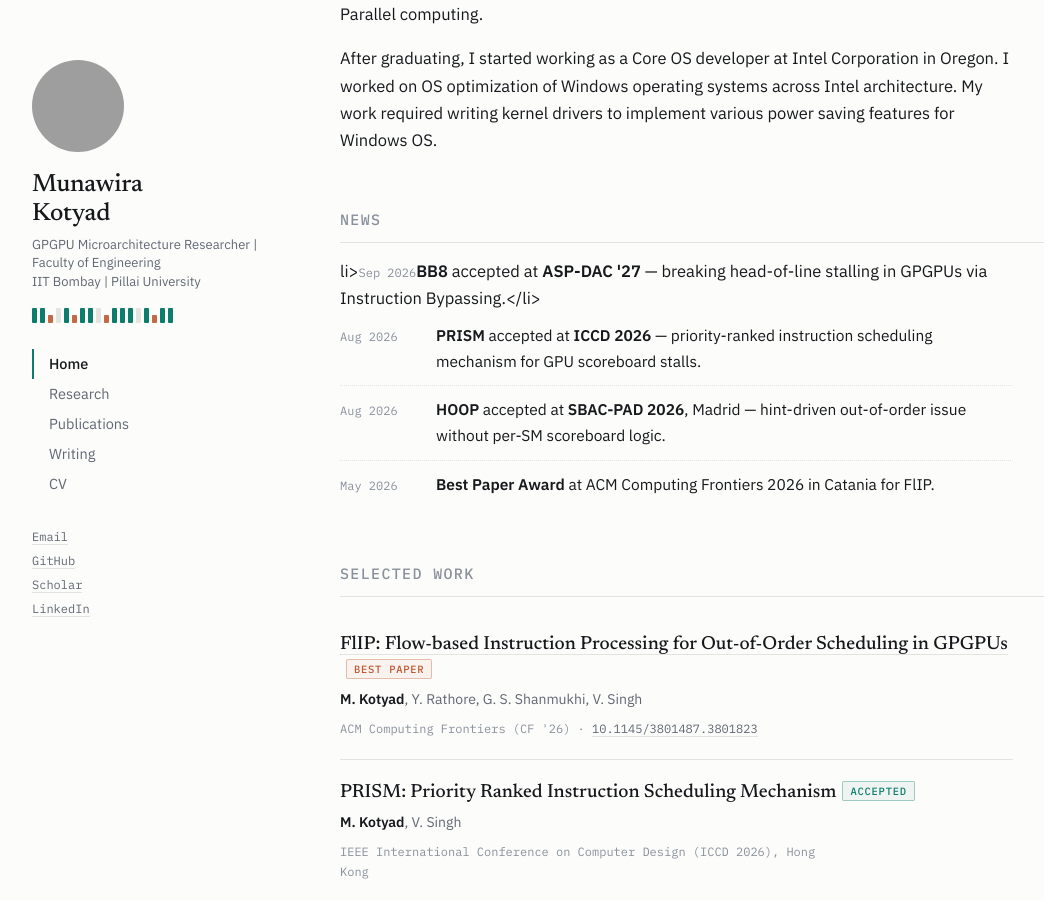
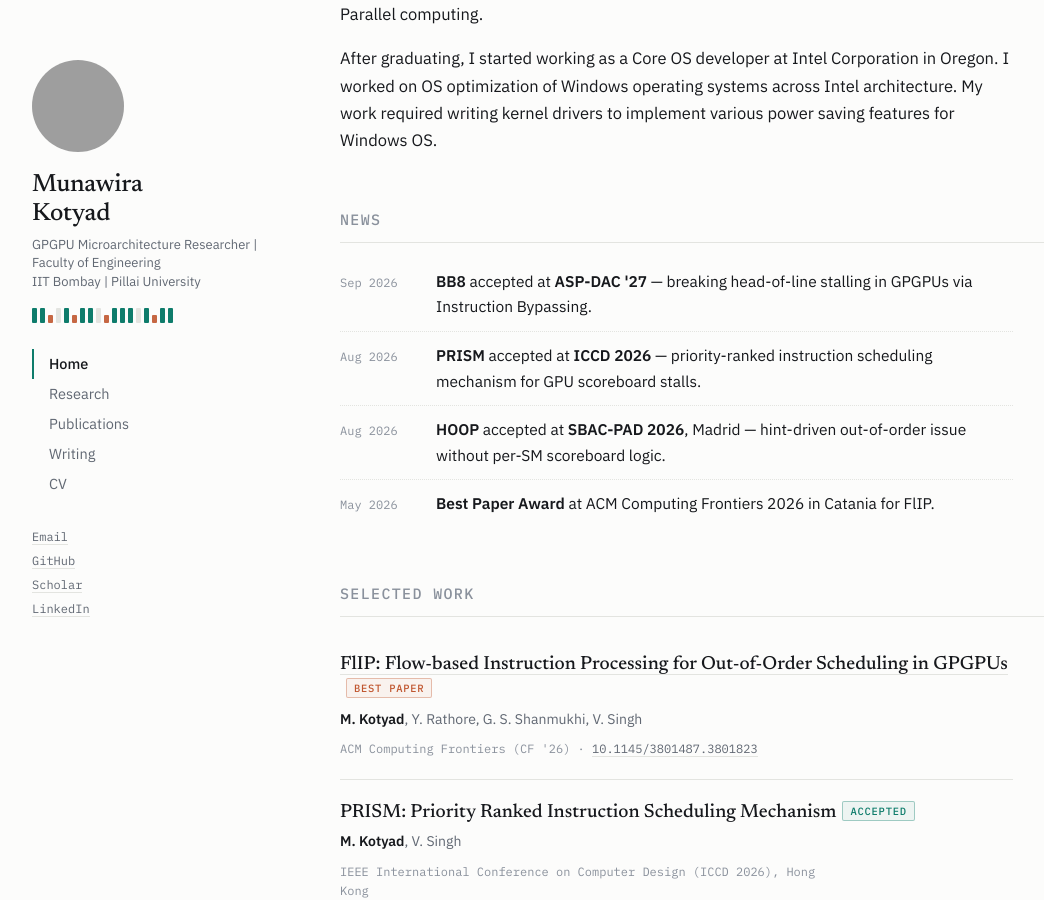
Before and after one commit to munawira/munawira.github.io, a Jekyll site: the page built from index.md, in a window 1280 px wide and 900 px high, scrolled down 543 px. Shown: the whole window, without its empty margins (76-1120 px from the left). Built offline with Jekyll 4.4.1, drawn with Linux system fonts in a browser that asks for light colours; grey boxes are pictures that could not be loaded.

```diff
--- a/index.md
+++ b/index.md
@@ -21,7 +21,7 @@ After graduating, I started working as a Core OS developer at Intel Corporation
 ## News
 
 <ul class="news">
-  li><time>Sep 2026</time><span><strong>BB8</strong> accepted at <strong>ASP-DAC '27</strong> — breaking head-of-line stalling in GPGPUs via Instruction Bypassing.</span></li>
+  <li><time>Sep 2026</time><span><strong>BB8</strong> accepted at <strong>ASP-DAC '27</strong> — breaking head-of-line stalling in GPGPUs via Instruction Bypassing.</span></li>
   <li><time>Aug 2026</time><span><strong>PRISM</strong> accepted at <strong>ICCD 2026</strong> — priority-ranked instruction scheduling mechanism for GPU scoreboard stalls.</span></li>
   <li><time>Aug 2026</time><span><strong>HOOP</strong> accepted at <strong>SBAC-PAD 2026</strong>, Madrid — hint-driven out-of-order issue without per-SM scoreboard logic.</span></li>
   <li><time>May 2026</time><span><strong>Best Paper Award</strong> at ACM Computing Frontiers 2026 in Catania for FlIP.</span></li>
```
